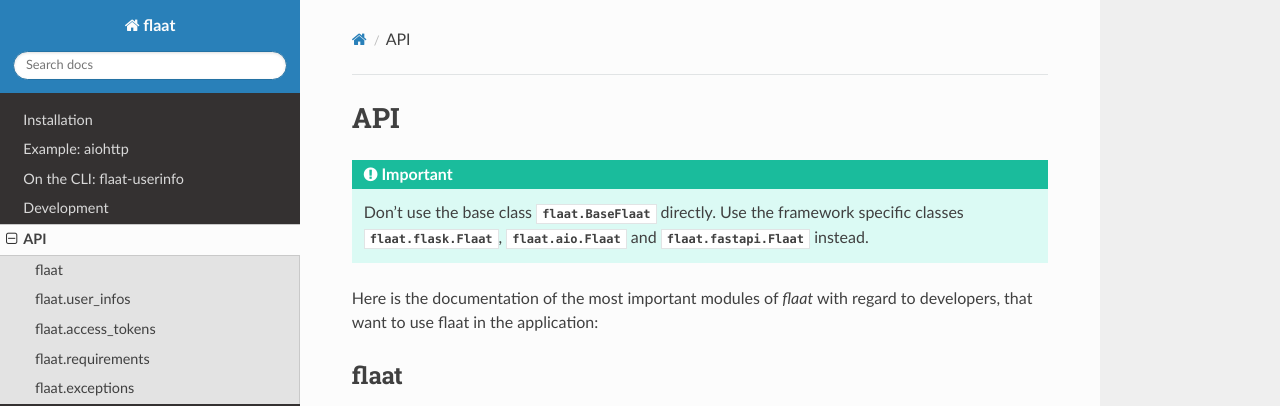
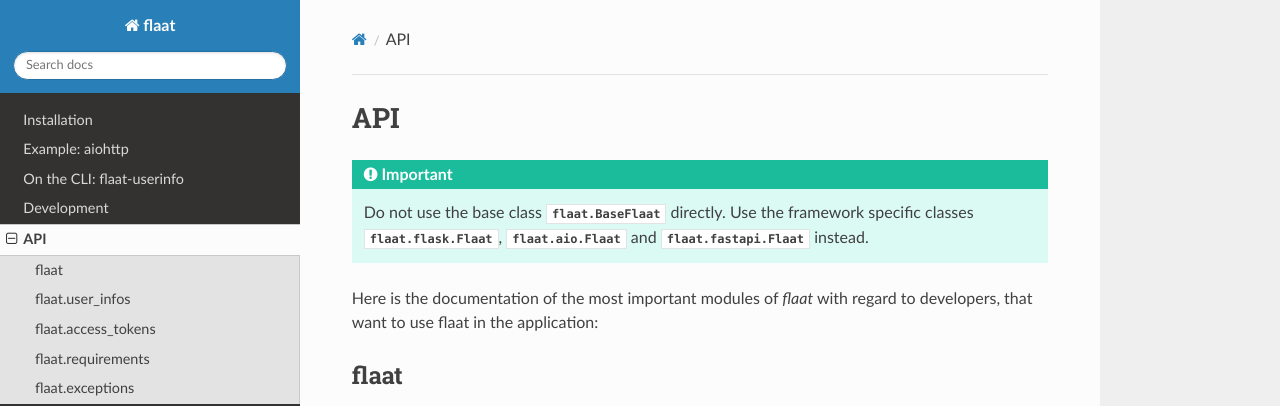
Before and after one commit to indigo-dc/flaat, a Sphinx documentation site: the page built from doc/source/flaat/api/index.rst, in a window 1280 px wide and 900 px high. Shown: the top 406 px of the window. Built offline with Sphinx 7.4.7 and the Read the Docs theme 2.0.0, drawn with Linux system fonts in a browser that asks for light colours.

Commit message:
little change for testing integration

```diff
--- a/doc/source/flaat/api/index.rst
+++ b/doc/source/flaat/api/index.rst
@@ -6,7 +6,7 @@ API
 
 .. important::
 
-    Don't use the base class :class:`flaat.BaseFlaat` directly.
+    Do not use the base class :class:`flaat.BaseFlaat` directly.
     Use the framework specific classes :class:`flaat.flask.Flaat`, :class:`flaat.aio.Flaat` and :class:`flaat.fastapi.Flaat` instead.
 
 Here is the documentation of the most important modules of `flaat` with regard to developers, that want to use flaat in the application:
```
